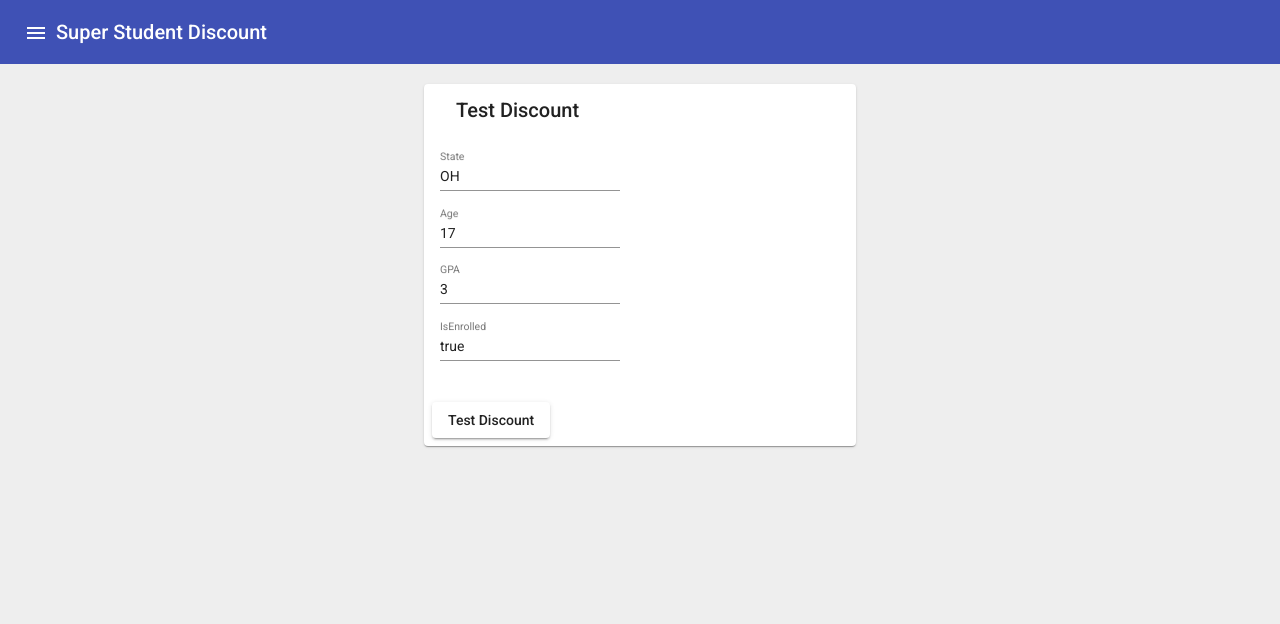
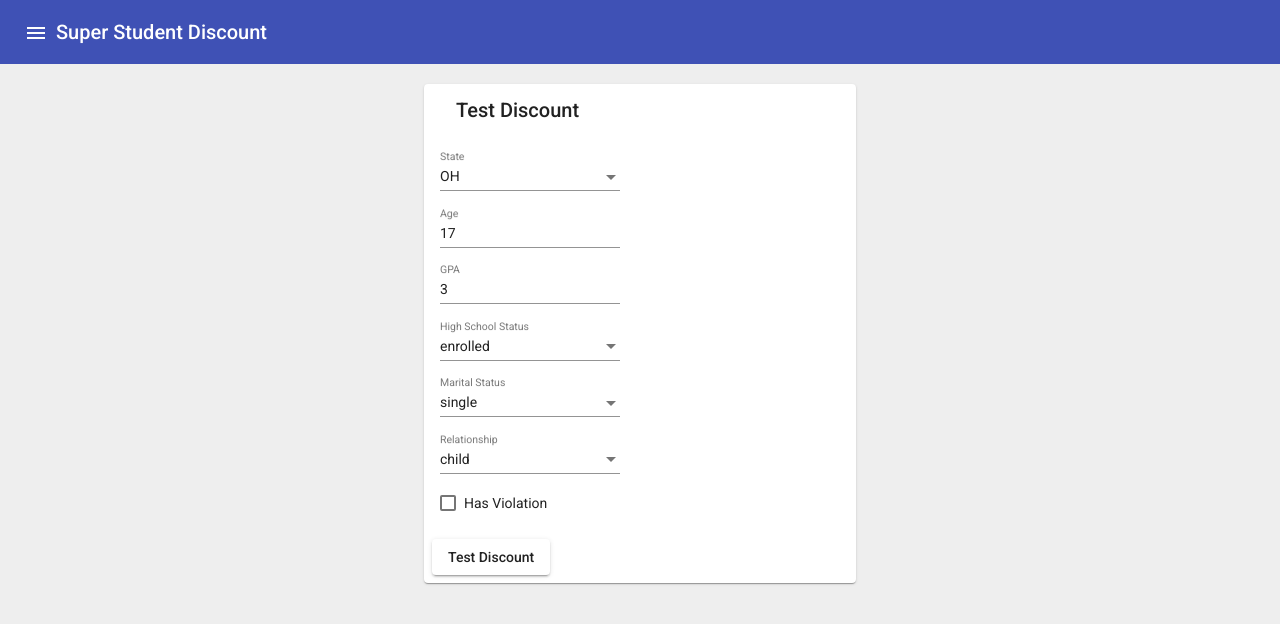
Before and after one commit to emandere/super-student-discount, an Angular app: page /testdiscount in a window 1280 px wide. Shown: the top 624 px of the page. Built offline with nearby package versions, Linux system fonts and the light colour scheme.

Commit message:
updated test discount

```diff
--- a/src/app/app.module.ts
+++ b/src/app/app.module.ts
@@ -21,6 +21,8 @@ import { MatDialogModule}  from '@angular/material/dialog';
 import { MatFormFieldModule } from '@angular/material/form-field';
 import { MatInputModule } from '@angular/material/input';
 import { MatSnackBarModule } from '@angular/material/snack-bar';
+import { MatCheckboxModule } from '@angular/material/checkbox';
+
 
 
 
@@ -57,6 +59,7 @@ import { ViewDiscountsComponent } from './view-discounts/view-discounts.componen
     MatFormFieldModule,
     MatInputModule,
     MatSnackBarModule,
+    MatCheckboxModule,
     RouterModule.forRoot([
       { path: '',component: UpdateDiscountDataComponent,pathMatch: 'full'},
       { path: 'testdiscount',component: TestDiscountDataComponent},
--- a/src/app/services/super-student-discount.service.ts
+++ b/src/app/services/super-student-discount.service.ts
@@ -1,21 +1,30 @@
 import { Injectable } from '@angular/core';
 import { HttpClient, HttpHeaders } from '@angular/common/http';
-import { Discounts, SuperStudentDiscount, UpdateDiscountResponse } from '../models/SuperStudentDiscount';
+import { Discounts, SuperStudentDiscount, UpdateDiscountResponse, DiscountResult } from '../models/SuperStudentDiscount';
+import { Driver } from '../models/Driver';
 @Injectable({
   providedIn: 'root'
 })
 export class SuperStudentDiscountService {
-  //url:string = 'http://localhost:5000/api/superstudentparmsdiscount';
-    url:string = `http://${window.location.hostname}/service/api/superstudentparmsdiscount`
+  urlLocal:string = 'http://localhost:5000';
+  urlRemote:string = `http://${window.location.hostname}/service`
+  url:string = window.location.hostname.includes('localhost')? this.urlLocal:this.urlRemote;
   constructor(private http:HttpClient) { }
   getDiscounts(){
-
-    return this.http.get<Discounts>(this.url);
+    let getURL = this.url + '/api/superstudentparmsdiscount'
+    return this.http.get<Discounts>(getURL);
   }
 
   updateDiscounts(superStudentDiscount:SuperStudentDiscount)
   {
-     return this.http.post<UpdateDiscountResponse>(this.url,JSON.stringify(superStudentDiscount),this.setOptions());
+     let updateURL = this.url + '/api/superstudentparmsdiscount'
+     return this.http.post<UpdateDiscountResponse>(updateURL,JSON.stringify(superStudentDiscount),this.setOptions());
+  }
+
+  testDiscount(driver:Driver)
+  {
+    let testURL = this.url + '/superstudentdiscount'
+     return this.http.post<DiscountResult>(testURL,JSON.stringify(driver),this.setOptions());
   }
 
   setOptions()
--- a/src/app/test-discount-data/test-discount-data.component.html
+++ b/src/app/test-discount-data/test-discount-data.component.html
@@ -6,23 +6,61 @@
     <br/>
     <mat-card-content align="left">
       <mat-form-field>
-        <input matInput [(ngModel)]="testdriver.state" placeholder="State">
+        <mat-select [(ngModel)]="testdriver.state" placeholder="State">
+          <mat-option *ngFor="let state of states" [value]="state">
+              {{state}}
+          </mat-option>
+        </mat-select>
       </mat-form-field>
       <br/>
       <mat-form-field>
-          <input matInput [(ngModel)]="testdriver.age" placeholder="Age">
+          <input type="number" matInput [(ngModel)]="testdriver.driverAge" placeholder="Age">
       </mat-form-field>
       <br/>
       <mat-form-field>
-        <input matInput [(ngModel)]="testdriver.gpa" placeholder="GPA">
+        <input type="number" matInput [(ngModel)]="testdriver.driverGPA" placeholder="GPA">
       </mat-form-field>
       <br/>
       <mat-form-field>
-        <input matInput [(ngModel)]="testdriver.isenrolled" placeholder="IsEnrolled">
+        <mat-select [(ngModel)]="testdriver.studentstatus" placeholder="High School Status">
+          <mat-option *ngFor="let status of studentstatuses" [value]="status">
+              {{status}}
+          </mat-option>
+        </mat-select>
       </mat-form-field>
+      <br/>
+      <mat-form-field>
+        <mat-select [(ngModel)]="testdriver.maritalstatus" placeholder="Marital Status">
+          <mat-option *ngFor="let mStatus of maritalStatuses" [value]="mStatus">
+              {{mStatus}}
+          </mat-option>
+        </mat-select>
+      </mat-form-field>
+      <br/>
+      <mat-form-field>
+        <mat-select [(ngModel)]="testdriver.relationship" placeholder="Relationship">
+          <mat-option *ngFor="let relationship of relationships" [value]="relationship">
+              {{relationship}}
+          </mat-option>
+        </mat-select>
+      </mat-form-field>
+      <br/>
+      <mat-checkbox matInput [(ngModel)]="hasViolation">Has Violation</mat-checkbox>
+
 
     </mat-card-content>
     <mat-card-actions align="left">
       <button mat-raised-button  (click)="testDiscount()">Test Discount</button>
     </mat-card-actions>
 </mat-card>
+<br/>
+<mat-card class="test-card" *ngIf="(discountResult$ | async ) as discountResult">
+  <mat-card-header>
+    <mat-card-title>Results</mat-card-title>
+  </mat-card-header>
+  <mat-card-content align="left">
+    Discount Granted: {{discountResult.discountGranted}}
+    <br/>
+    Discount Amount: {{discountResult.discountAmount}}
+  </mat-card-content>
+</mat-card>
--- a/src/app/test-discount-data/test-discount-data.component.ts
+++ b/src/app/test-discount-data/test-discount-data.component.ts
@@ -1,5 +1,8 @@
 import { Component, OnInit } from '@angular/core';
 import { Driver } from '../models/Driver';
+import { DiscountResult } from '../models/SuperStudentDiscount';
+import { SuperStudentDiscountService } from '../services/super-student-discount.service';
+import { Observable } from 'rxjs';
 
 @Component({
   selector: 'app-test-discount-data',
@@ -8,19 +11,36 @@ import { Driver } from '../models/Driver';
 })
 export class TestDiscountDataComponent implements OnInit {
   testdriver:Driver;
-  constructor() { }
+  states:string[]=['AZ','CO','OH'];
+  maritalStatuses:string[]=['divorced','married','single'];
+  relationships:string[]=['child','spouse','insured'];
+  studentstatuses:string[]=['enrolled','graduated','dropped out'];
+  discountResult$:Observable<DiscountResult>=null;
+  hasViolation:boolean;
+  constructor(private superStudentDiscountService:SuperStudentDiscountService ) { }
 
   ngOnInit(): void {
     this.testdriver = {
       state: 'OH',
-      age: 17,
-      gpa: 3.0,
-      isenrolled: true
+      driverAge: 17,
+      driverGPA: 3.0,
+      maritalstatus:"single",
+      violations: [],
+      studentstatus: "enrolled",
+      relationship: "child"
     };
+    this.hasViolation = false;
   }
 
   testDiscount(){
-
+    if(this.hasViolation){
+      this.testdriver.violations = ["DummyVIO"];
+    }
+    else
+    {
+      this.testdriver.violations = [];
+    }
+    this.discountResult$ = this.superStudentDiscountService.testDiscount(this.testdriver)
   }
 
 }
--- a/src/app/update-discount-data/update-discount-data.component.html
+++ b/src/app/update-discount-data/update-discount-data.component.html
@@ -11,7 +11,7 @@
           <mat-option *ngFor="let state of states" [value]="state">
               {{state}}
           </mat-option>
-      </mat-select>
+        </mat-select>
       </mat-form-field>
       <br/>
       <mat-form-field>
```
Also changed, not shown: src/app/models/Driver.ts (+6 -3 lines), src/app/models/SuperStudentDiscount.ts (+7 -0 lines).
